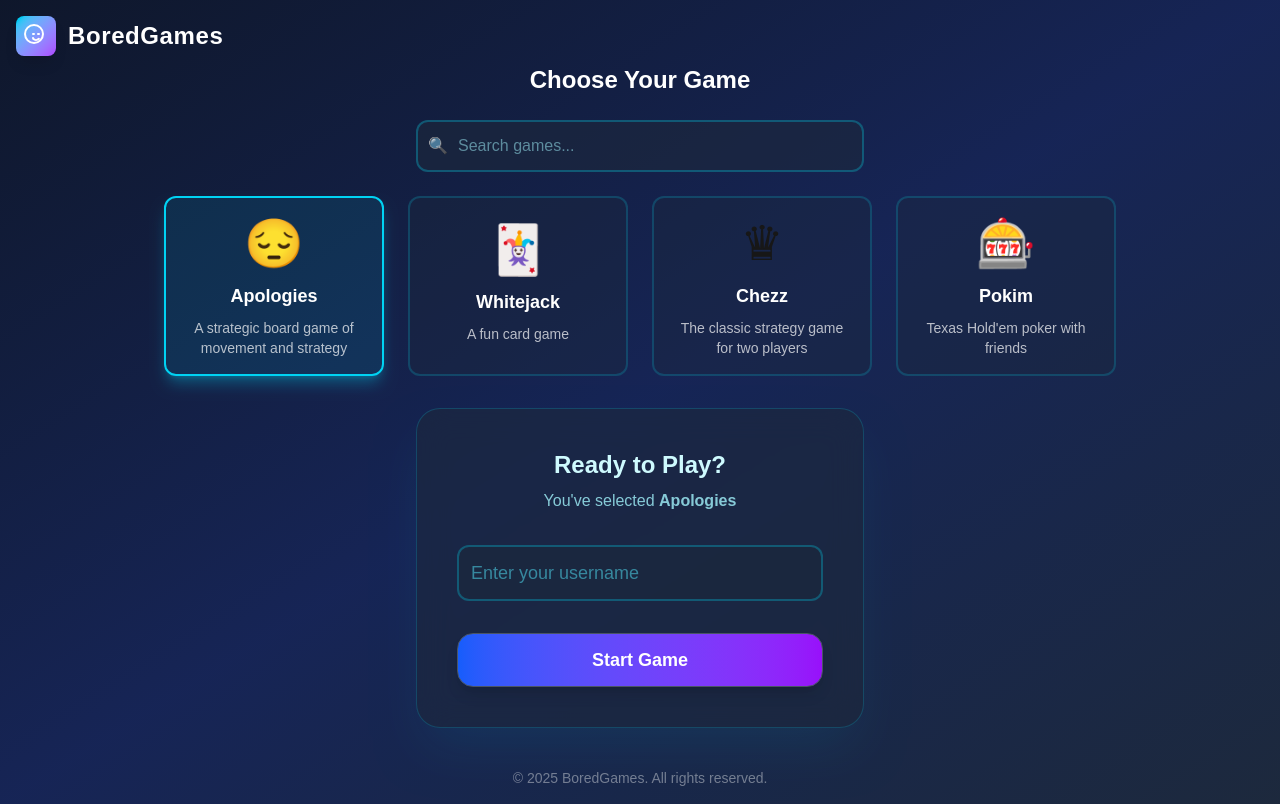
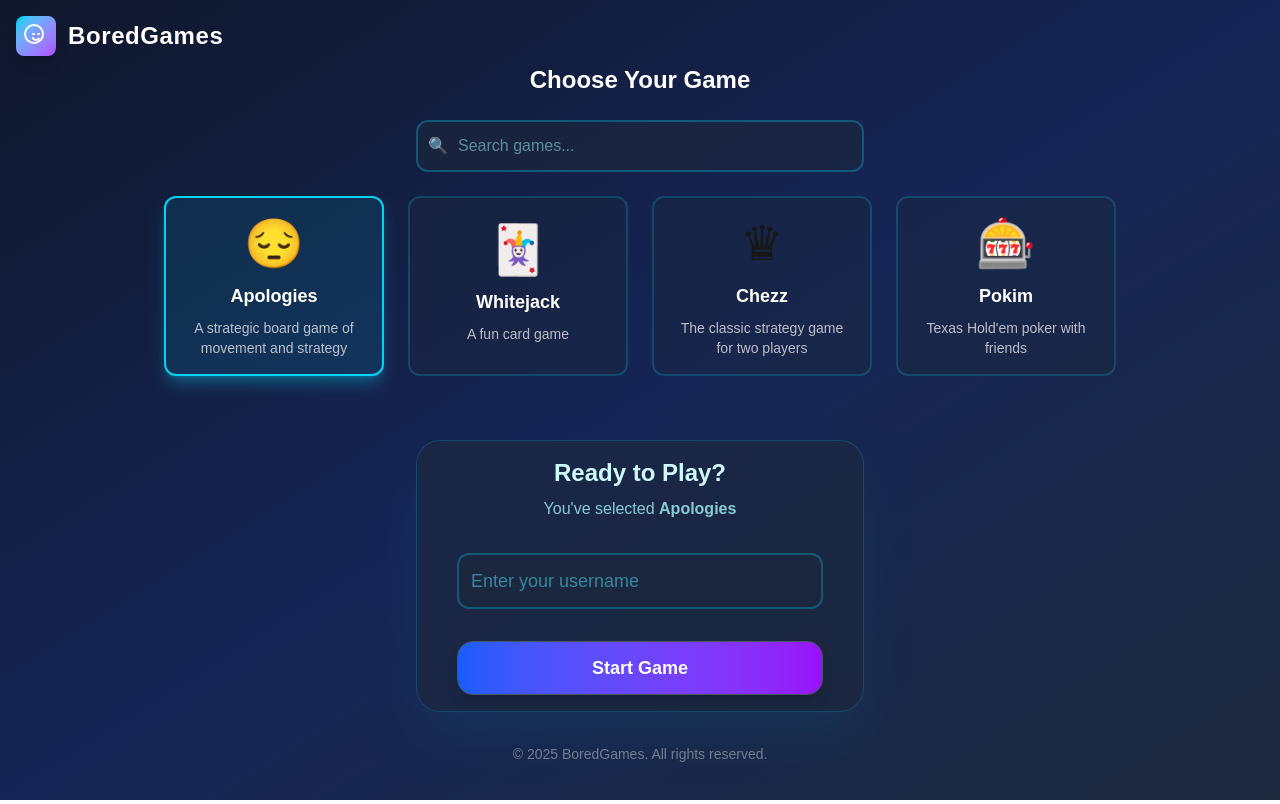
Before and after one commit to EndTurnPlz/BoredGames-FR, a Next.js app: page / in a window 1280 px wide. Built offline with nearby package versions, Linux system fonts and the light colour scheme.

Commit message:
Better front page

```diff
--- a/src/app/page.tsx
+++ b/src/app/page.tsx
@@ -60,7 +60,7 @@ export default function Home() {
       <Header />
 
       <main
-        className={`flex flex-col items-center justify-start min-h-screen px-4 pt-16 pb-4 ${
+        className={`flex flex-col items-center justify-start min-h-screen px-4 pt-16 ${
           isTransitioning ? "blur-sm pointer-events-none" : ""
         }`}
       >
@@ -68,7 +68,7 @@ export default function Home() {
         <GameCarousel gameType={gameType} onGameSelect={setGameType} />
 
         {/* Username section */}
-        <div className="bg-slate-800/60 backdrop-blur-lg rounded-3xl shadow-2xl shadow-cyan-500/10 p-10 flex flex-col items-center w-full max-w-md space-y-8 border border-cyan-400/20">
+        <div className="bg-slate-800/60 backdrop-blur-lg rounded-3xl shadow-2xl shadow-cyan-500/10 px-10 py-4 flex flex-col items-center w-full max-w-md space-y-8 border border-cyan-400/20">
           <div className="text-center">
             <h2 className="text-2xl font-bold text-cyan-100 mb-2">
               Ready to Play?
@@ -105,7 +105,7 @@ export default function Home() {
             Start Game
           </button>
         </div>
-        <footer className="mt-10 text-white/40 text-sm">
+        <footer className="mt-8 text-white/40 text-sm">
           &copy; {new Date().getFullYear()} BoredGames. All rights reserved.
         </footer>
       </main>
--- a/src/components/GameCarousel.tsx
+++ b/src/components/GameCarousel.tsx
@@ -99,7 +99,7 @@ export default function GameCarousel({
   );
 
   return (
-    <div className="w-full max-w-5xl mb-8">
+    <div className="w-full max-w-5xl mb-16">
       <div className="text-center mb-6">
         <h2 className="text-2xl font-bold text-white mb-2">Choose Your Game</h2>
       </div>
```
